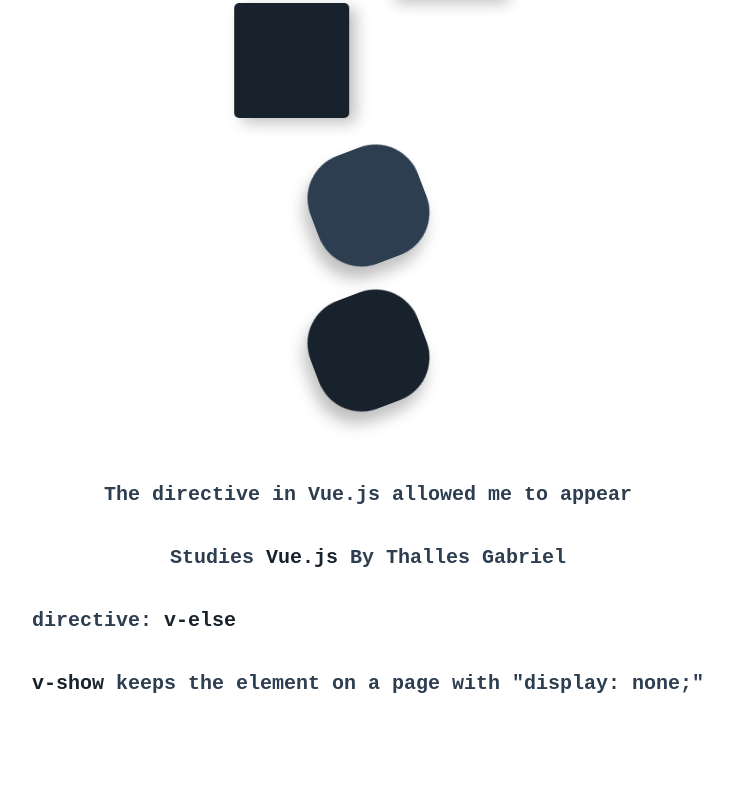
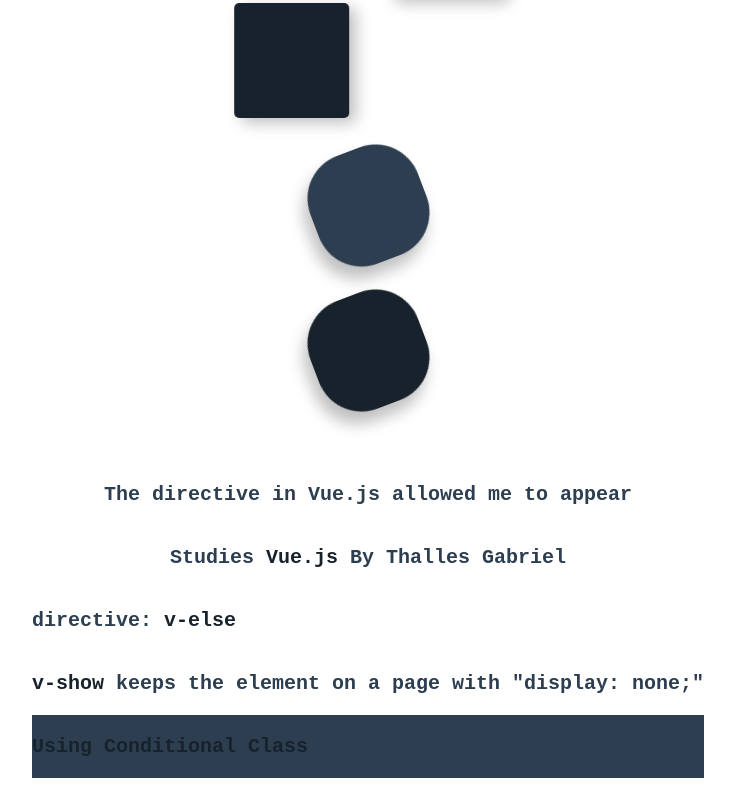
Before and after one commit to thallesyasmim/Vue.js-Studies, a Vue app: page / in a window 1280 px wide. Shown: the part 328-1114 px from the top of the page, without its empty margins (272-1007 px from the left). Before the commit the page ends 1051 px from the top, so only its background shows below. Built offline with nearby package versions, Linux system fonts and the light colour scheme.

Commit message:
Conditional Class

```diff
--- a/src/components/Footer.vue
+++ b/src/components/Footer.vue
@@ -12,12 +12,20 @@
         <footer v-show="!footer && !directive">
             <span>v-show</span> keeps the element on a page with "display: none;"
         </footer>
+        <footer v-show="!footer && !directive" :class="{'conditional-class': conditionalClass, '': !conditionalClass }">
+            Using Conditional Class
+        </footer>
     </div>
 </template>
 
 <script>
 export default {
     name: 'Footer',
+    data() {
+        return {
+            conditionalClass: true
+        }
+    },
     props: {
         footer: Object, // String, Number, Object, Array,
         directive: String
@@ -41,4 +49,9 @@ export default {
     #one {
         margin-top: 40px;
     }
-</style>>
+
+    .conditional-class {
+        color: #18222c;
+        background-color: #2c3e50;
+    }
+</style>
```
